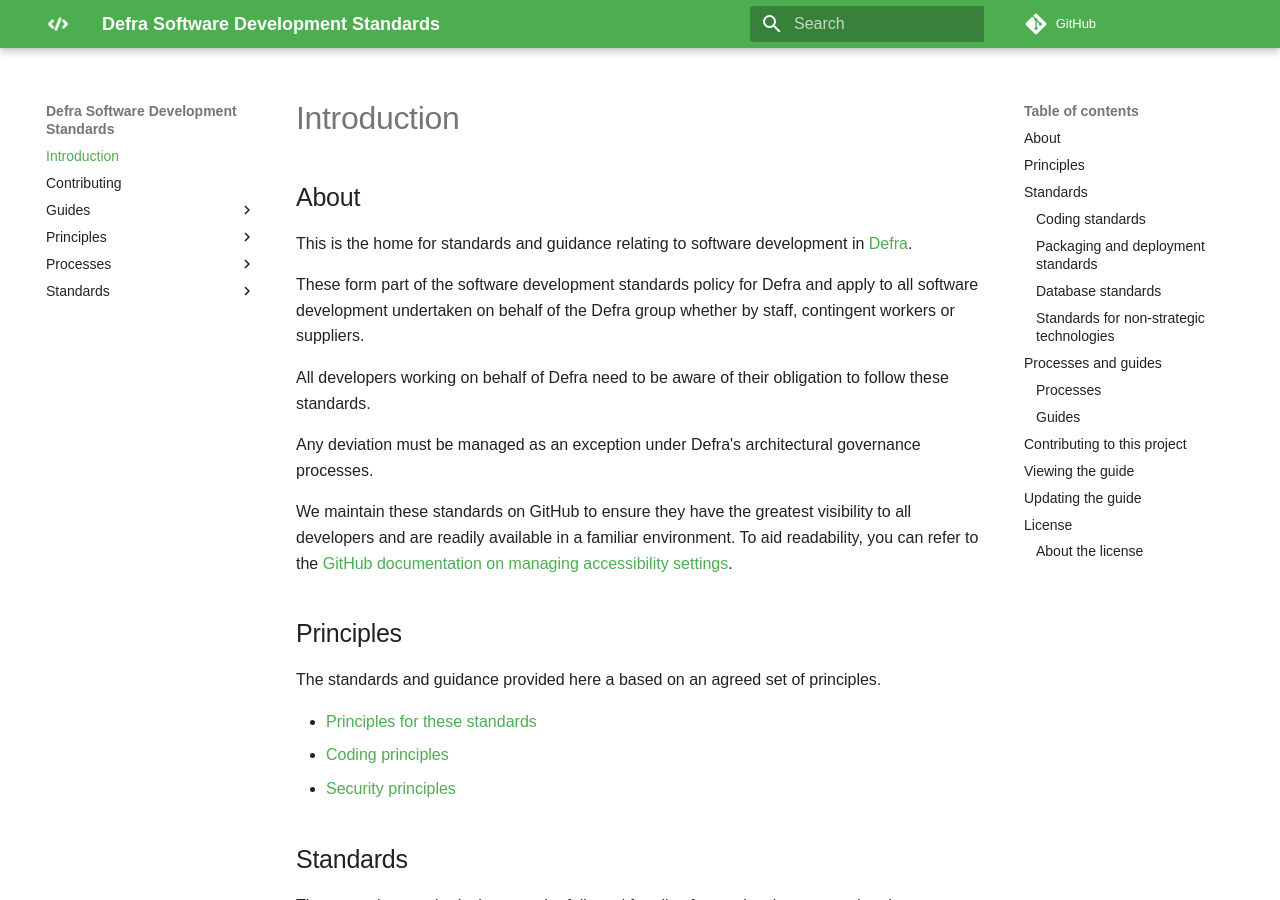
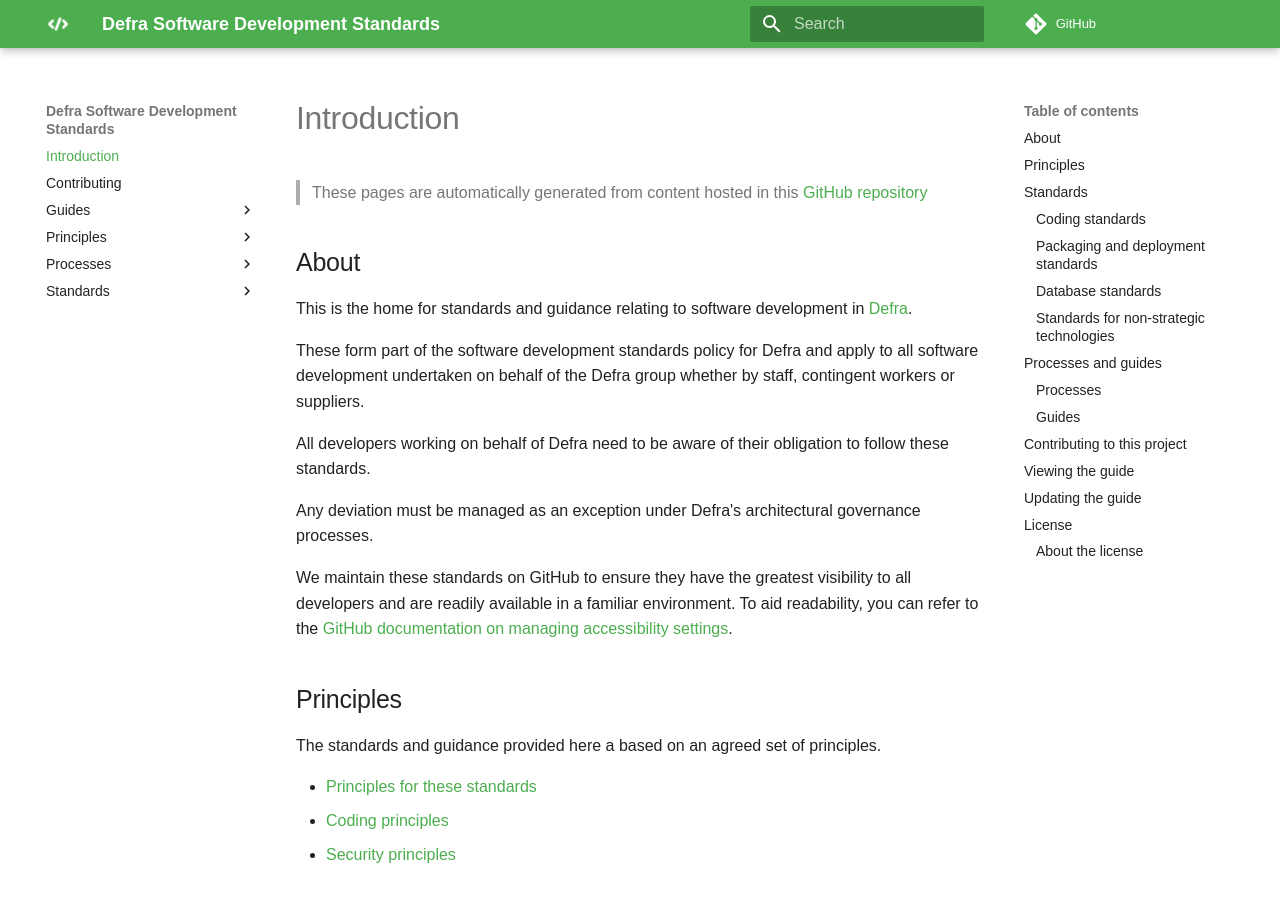
Before and after one commit to DEFRA/software-development-standards, an MkDocs documentation site: the page built from docs/README.md, in a window 1280 px wide and 900 px high. Built offline with MkDocs 1.6.1 and Material for MkDocs 9.7.7, drawn with Linux system fonts in a browser that asks for light colours; some web fonts are replaced; comment, search, counter and statistics services are not loaded.

Commit message:
Add note

```diff
--- a/docs/README.md
+++ b/docs/README.md
@@ -1,4 +1,6 @@
 # Introduction
+
+> These pages are automatically generated from content hosted in this [GitHub repository](https://github.com/DEFRA/software-development-standards)
 
 ## About
 
```
